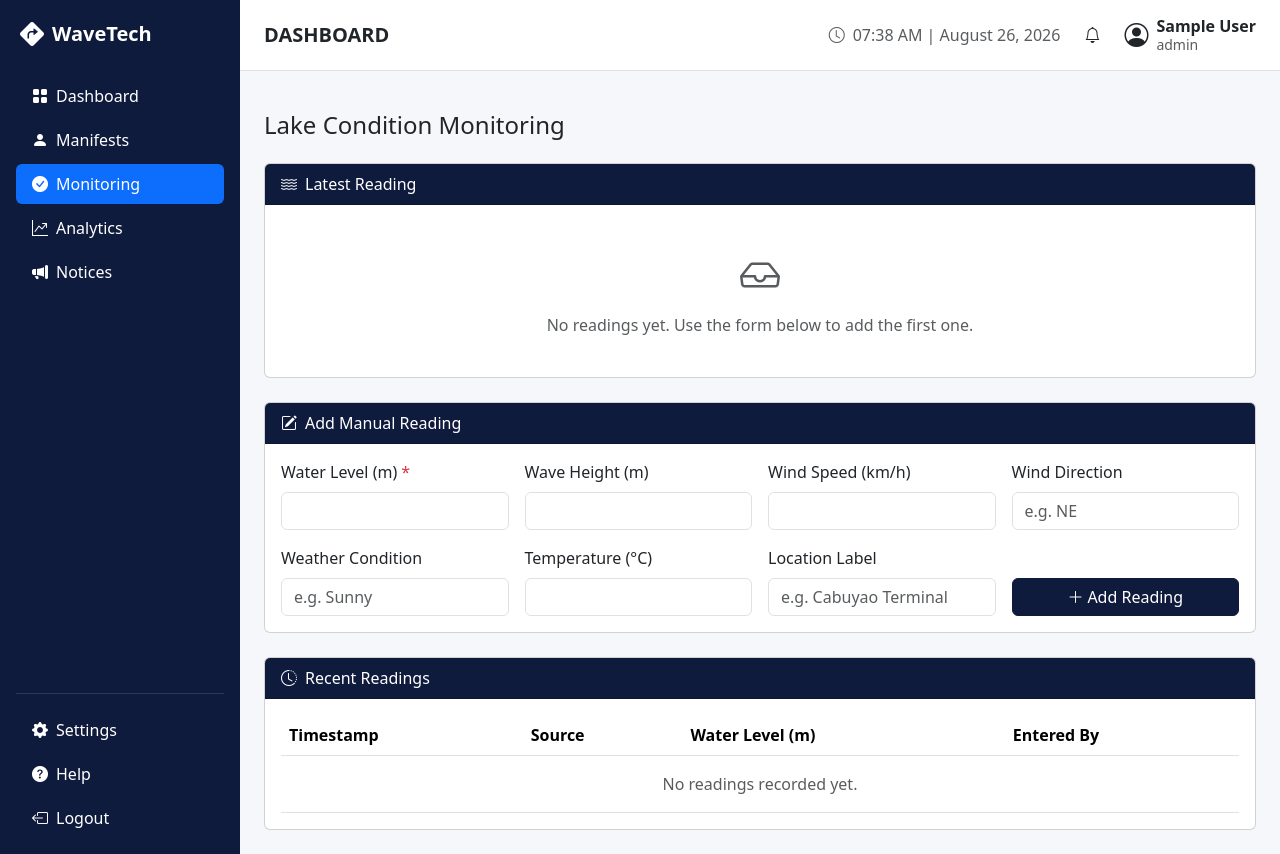
After one commit to leonifeldeguzman/wavetech, a Flask app: page /monitoring in a window 1280 px wide. The commit adds this page. Run offline with Flask 3, Linux system fonts and the light colour scheme; the visitor is signed in with stand-in values (Sample User, id 1).

Commit message:
Add Lake Monitoring module: manual environmental reading entry | added statuses on dashboard

```diff
--- a/app/__init__.py
+++ b/app/__init__.py
@@ -1,6 +1,7 @@
-from flask import Flask, app
+from flask import Flask
 from app.config import Config
 from app.extensions import db, migrate
+
 
 def create_app():
     app = Flask(__name__)
@@ -15,6 +16,8 @@ def create_app():
     from app.blueprints.dashboard import dashboard_bp
     from app.blueprints.manifests import manifests_bp
     from app.blueprints.passenger import passenger_bp
+    from app.blueprints.monitoring import monitoring_bp
+    app.register_blueprint(monitoring_bp)
     app.register_blueprint(auth_bp)
     app.register_blueprint(dashboard_bp)
     app.register_blueprint(manifests_bp)
@@ -25,6 +28,7 @@ def create_app():
     from app.models.trip import Trip
     from app.models.manifest_entry import ManifestEntry
     from app.models.pending_registration import PendingRegistration
+    from app.models.environmental_reading import EnvironmentalReading
 
     @app.route("/")
     def index():
--- /dev/null
+++ b/app/blueprints/monitoring/routes.py
@@ -0,0 +1,58 @@
+from flask import render_template, request, redirect, url_for, flash
+from app.blueprints.monitoring import monitoring_bp
+from app.utils.decorators import login_required
+from app.extensions import db
+from app.models.environmental_reading import EnvironmentalReading
+
+
+
+@monitoring_bp.route("/monitoring")
+@login_required
+def index():
+    latest = EnvironmentalReading.query.order_by(
+        EnvironmentalReading.retrieved_at.desc()
+    ).first()
+
+    history = EnvironmentalReading.query.order_by(
+        EnvironmentalReading.retrieved_at.desc()
+    ).limit(10).all()
+
+    return render_template(
+        "monitoring/index.html",
+        latest=latest,
+        history=history,
+        active_page="monitoring"
+    )
+
+
+@monitoring_bp.route("/monitoring/add-reading", methods=["POST"])
+@login_required
+def add_reading():
+    from flask import session
+
+    water_level = request.form.get("water_level_m")
+    wave_height = request.form.get("wave_height_m")
+    wind_speed = request.form.get("wind_speed_kmh")
+    wind_direction = request.form.get("wind_direction")
+    weather_condition = request.form.get("weather_condition")
+    temperature = request.form.get("temperature_c")
+
+    if not water_level:
+        flash("Water level is required.")
+        return redirect(url_for("monitoring.index"))
+
+    new_reading = EnvironmentalReading(
+        source="manual",
+        water_level_m=float(water_level),
+        wave_height_m=float(wave_height) if wave_height else None,
+        wind_speed_kmh=float(wind_speed) if wind_speed else None,
+        wind_direction=wind_direction or None,
+        weather_condition=weather_condition or None,
+        temperature_c=float(temperature) if temperature else None,
+        entered_by_user_id=session.get("user_id")
+    )
+    db.session.add(new_reading)
+    db.session.commit()
+
+    flash("Environmental reading recorded successfully.")
+    return redirect(url_for("monitoring.index"))
--- a/app/static/css/custom.css
+++ b/app/static/css/custom.css
@@ -54,3 +54,7 @@ body {
 .table td, .table th {
   white-space: nowrap;
 }
+
+.navy-header {
+    background-color: #0f1b3c;
+}
--- /dev/null
+++ b/app/templates/monitoring/index.html
@@ -0,0 +1,155 @@
+{% extends "base.html" %}
+{% block title %}Lake Condition Monitoring{% endblock %}
+
+{% block content %}
+<div class="d-flex justify-content-between align-items-center mb-4">
+    <h4 class="mb-0">Lake Condition Monitoring</h4>
+</div>
+
+<!-- Latest Reading Card -->
+<div class="card mb-4">
+    <div class="card-header text-white" style="background-color: #0f1b3c;">
+    <i class="bi bi-water me-2"></i>Latest Reading
+    </div>
+    <div class="card-body">
+        {% if latest %}
+        <div class="row text-center g-3">
+            <div class="col-6 col-md-2">
+                <div class="text-muted small">Water Level</div>
+                <div class="fs-5 fw-bold">{{ latest.water_level_m }} m</div>
+            </div>
+            <div class="col-6 col-md-2">
+                <div class="text-muted small">Wave Height</div>
+                <div class="fs-5 fw-bold">
+                    {{ latest.wave_height_m if latest.wave_height_m is not none else "Not yet recorded" }}
+                    {% if latest.wave_height_m is not none %}m{% endif %}
+                </div>
+            </div>
+            <div class="col-6 col-md-2">
+                <div class="text-muted small">Wind Speed</div>
+                <div class="fs-5 fw-bold">
+                    {{ latest.wind_speed_kmh if latest.wind_speed_kmh is not none else "Not yet recorded" }}
+                    {% if latest.wind_speed_kmh is not none %}km/h{% endif %}
+                </div>
+            </div>
+            <div class="col-6 col-md-2">
+                <div class="text-muted small">Wind Direction</div>
+                <div class="fs-5 fw-bold">
+                    {{ latest.wind_direction if latest.wind_direction else "Not yet recorded" }}
+                </div>
+            </div>
+            <div class="col-6 col-md-2">
+                <div class="text-muted small">Weather</div>
+                <div class="fs-5 fw-bold">
+                    {{ latest.weather_condition if latest.weather_condition else "Not yet recorded" }}
+                </div>
+            </div>
+            <div class="col-6 col-md-2">
+                <div class="text-muted small">Temperature</div>
+                <div class="fs-5 fw-bold">
+                    {{ latest.temperature_c if latest.temperature_c is not none else "Not yet recorded" }}
+                    {% if latest.temperature_c is not none %}&deg;C{% endif %}
+                </div>
+            </div>
+        </div>
+        <hr>
+        <div class="d-flex justify-content-between text-muted small">
+            <span>Source: {{ latest.source|capitalize }}</span>
+            <span>Recorded: {{ latest.retrieved_at.strftime('%b %d, %Y %I:%M %p') }}</span>
+        </div>
+        {% else %}
+        <div class="text-center text-muted py-4">
+            <i class="bi bi-inbox fs-1 d-block mb-2"></i>
+            No readings yet. Use the form below to add the first one.
+        </div>
+        {% endif %}
+    </div>
+</div>
+
+<!-- Manual Entry Form -->
+<div class="card mb-4">
+    <div class="card-header text-white" style="background-color: #0f1b3c;">
+    <i class="bi bi-pencil-square me-2"></i>Add Manual Reading
+    </div>
+    <div class="card-body">
+        <form method="POST" action="{{ url_for('monitoring.add_reading') }}">
+            <div class="row g-3">
+                <div class="col-md-3">
+                    <label class="form-label">Water Level (m) <span class="text-danger">*</span></label>
+                    <input type="number" step="0.01" class="form-control" name="water_level_m" required>
+                </div>
+                <div class="col-md-3">
+                    <label class="form-label">Wave Height (m)</label>
+                    <input type="number" step="0.01" class="form-control" name="wave_height_m">
+                </div>
+                <div class="col-md-3">
+                    <label class="form-label">Wind Speed (km/h)</label>
+                    <input type="number" step="0.01" class="form-control" name="wind_speed_kmh">
+                </div>
+                <div class="col-md-3">
+                    <label class="form-label">Wind Direction</label>
+                    <input type="text" class="form-control" name="wind_direction" placeholder="e.g. NE">
+                </div>
+                <div class="col-md-3">
+                    <label class="form-label">Weather Condition</label>
+                    <input type="text" class="form-control" name="weather_condition" placeholder="e.g. Sunny">
+                </div>
+                <div class="col-md-3">
+                    <label class="form-label">Temperature (&deg;C)</label>
+                    <input type="number" step="0.1" class="form-control" name="temperature_c">
+                </div>
+                <div class="col-md-3">
+                    <label class="form-label">Location Label</label>
+                    <input type="text" class="form-control" name="location_label" placeholder="e.g. Cabuyao Terminal">
+                </div>
+                <div class="col-md-3 d-flex align-items-end">
+                    <button type="submit" class="btn w-100 text-white" style="background-color: #0f1b3c; border-color: #0f1b3c;">
+                    <i class="bi bi-plus-lg me-1"></i>Add Reading
+                    </button>
+                </div>
+            </div>
+        </form>
+    </div>
+</div>
+
+<!-- History Table -->
+<div class="card">
+    <div class="card-header text-white" style="background-color: #0f1b3c;">
+    <i class="bi bi-clock-history me-2"></i>Recent Readings
+    </div>
+    <div class="card-body">
+        <div class="table-responsive">
+            <table class="table table-hover align-middle mb-0">
+                <thead>
+                    <tr>
+                        <th>Timestamp</th>
+                        <th>Source</th>
+                        <th>Water Level (m)</th>
+                        <th>Entered By</th>
+                    </tr>
+                </thead>
+                <tbody>
+                    {% for reading in history %}
+                    <tr>
+                        <td>{{ reading.retrieved_at.strftime('%b %d, %Y %I:%M %p') }}</td>
+                        <td>{{ reading.source|capitalize }}</td>
+                        <td>{{ reading.water_level_m }}</td>
+                        <td>
+                            {% if reading.entered_by_user_id %}
+                                {{ reading.entered_by.full_name if reading.entered_by else "—" }}
+                            {% else %}
+                                —
+                            {% endif %}
+                        </td>
+                    </tr>
+                    {% else %}
+                    <tr>
+                        <td colspan="4" class="text-center text-muted py-3">No readings recorded yet.</td>
+                    </tr>
+                    {% endfor %}
+                </tbody>
+            </table>
+        </div>
+    </div>
+</div>
+{% endblock %}
--- a/app/templates/partials/sidebar_nav.html
+++ b/app/templates/partials/sidebar_nav.html
@@ -17,8 +17,9 @@
         </a>
     </li>
     <li class="nav-item">
-        <a href="#" class="nav-link text-white d-flex align-items-center gap-2 disabled">
-            <i class="bi bi-check-circle-fill"></i> Monitoring
+    <a href="{{ url_for('monitoring.index') }}"
+       class="nav-link text-white d-flex align-items-center gap-2 {% if active_page == 'monitoring' %}active{% endif %}">
+        <i class="bi bi-check-circle-fill"></i> Monitoring
         </a>
     </li>
     <li class="nav-item">
```
Also changed, not shown: app/blueprints/dashboard/routes.py (+26 -0 lines), app/blueprints/manifests/routes.py (+22 -1 lines), app/blueprints/monitoring/__init__.py (added, +9 -0 lines), app/models/environmental_reading.py (added, +28 -0 lines), app/templates/dashboard/index.html (+15 -4 lines), app/templates/manifests/departure_success.html (+46 -10 lines), migrations/versions/b2fa0772c2d3_add_environmental_readings_table.py (added, +42 -0 lines).
